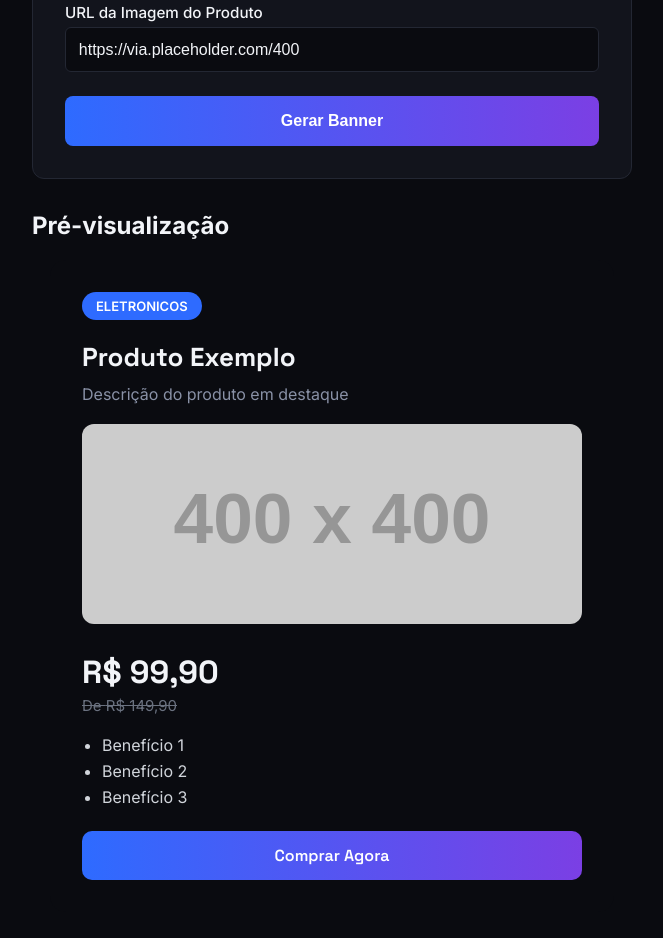
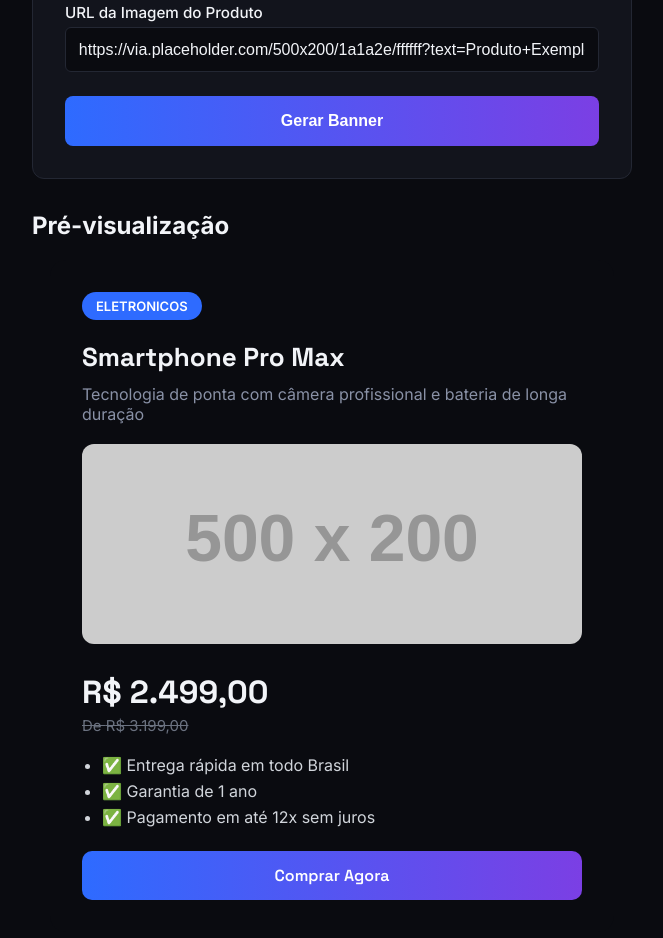
Before and after one commit to contatowconnect-lgtm/wconnect-banner-generator, an Astro site: page / in a window 1280 px wide. Shown: the part 674-1612 px from the top of the page, without its empty margins (308-971 px from the left). Built offline with nearby package versions, Linux system fonts and the light colour scheme; Astro itself is replaced by a stand-in of ours; placeholder pictures from the web are drawn by us.

Commit message:
Update product details in index.astro

```diff
--- a/src/pages/index.astro
+++ b/src/pages/index.astro
@@ -3,18 +3,18 @@ import { RenderEngine } from '../renderEngine';
 import { CATEGORIAS } from '../bannerData';
 
 const produtoExemplo = {
-  produto: "Produto Exemplo",
-  preco: "R$ 99,90",
-  precoAntigo: "R$ 149,90",
+  produto: "Smartphone Pro Max",
+  preco: "R$ 2.499,00",
+  precoAntigo: "R$ 3.199,00",
   categoria: "eletronicos",
-  imagemProduto: "https://via.placeholder.com/400",
-  descricao: "Descrição do produto em destaque",
+  imagemProduto: "https://via.placeholder.com/500x200/1a1a2e/ffffff?text=Produto+Exemplo",
+  descricao: "Tecnologia de ponta com câmera profissional e bateria de longa duração",
   botaoTexto: "Comprar Agora",
   link: "#",
   beneficios: [
-    "Benefício 1",
-    "Benefício 2",
-    "Benefício 3"
+    "✅ Entrega rápida em todo Brasil",
+    "✅ Garantia de 1 ano",
+    "✅ Pagamento em até 12x sem juros"
   ]
 };
 
```
